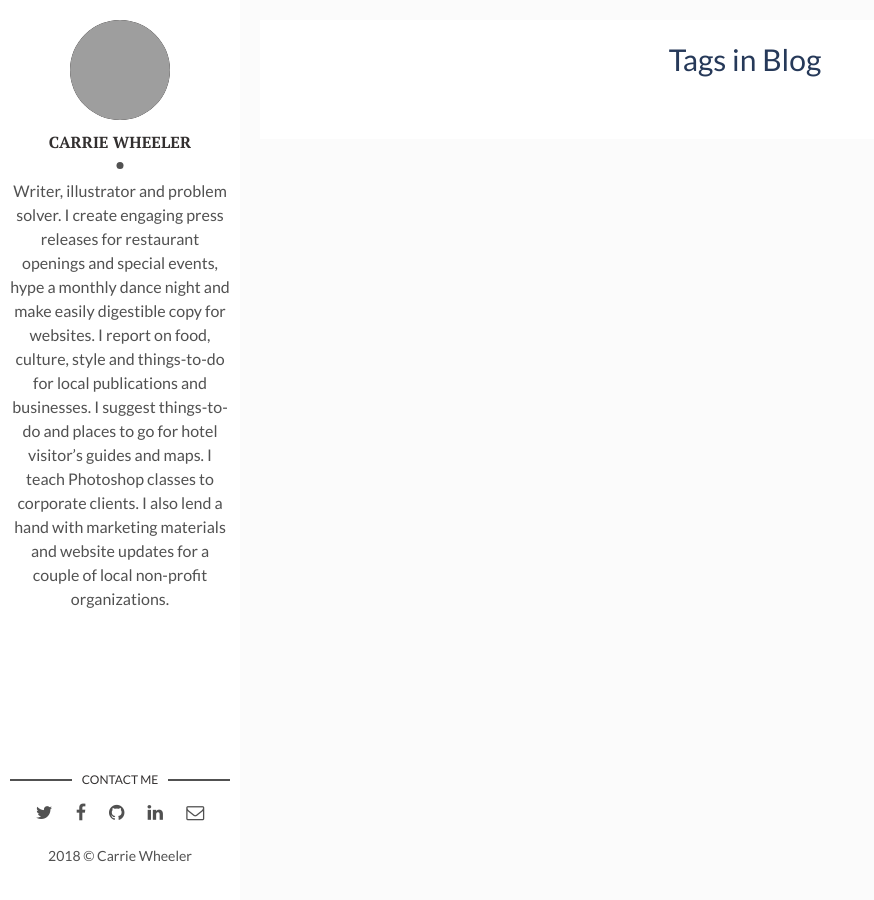
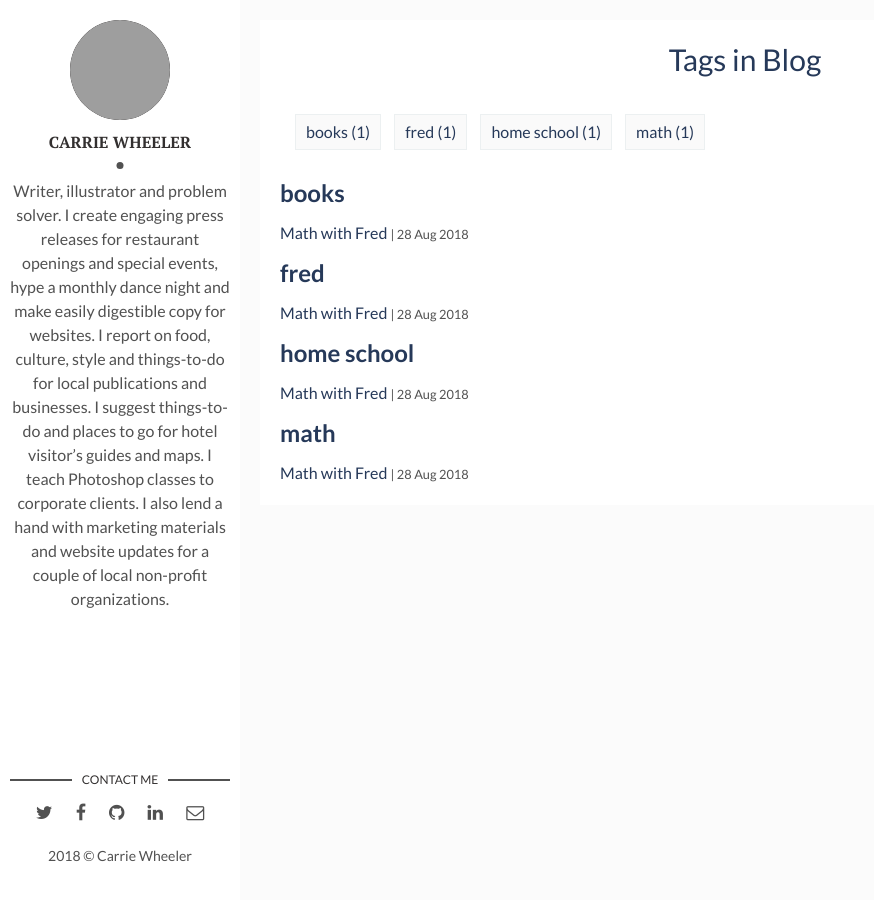
Before and after one commit to crackinggood/gww, a Jekyll site: the page built from tags.html, in a window 1280 px wide. Shown: the whole page, without its empty margins (0-874 px from the left). Built offline with Jekyll 4.4.1, drawn with Linux system fonts in a browser that asks for light colours; grey boxes are pictures that could not be loaded.

Commit message:
Update from Forestry.io - Updated 2018-08-28-math-with-fred.md

```diff
--- a/_posts/2018-08-28-math-with-fred.md
+++ b/_posts/2018-08-28-math-with-fred.md
@@ -2,7 +2,11 @@
 title: Math with Fred
 date: 2018-08-28 17:34:03 +0000
 layout: default
-tags: []
+tags:
+- home school
+- math
+- fred
+- books
 img: "/uploads/IMG_1451.jpg"
 
 ---
```
